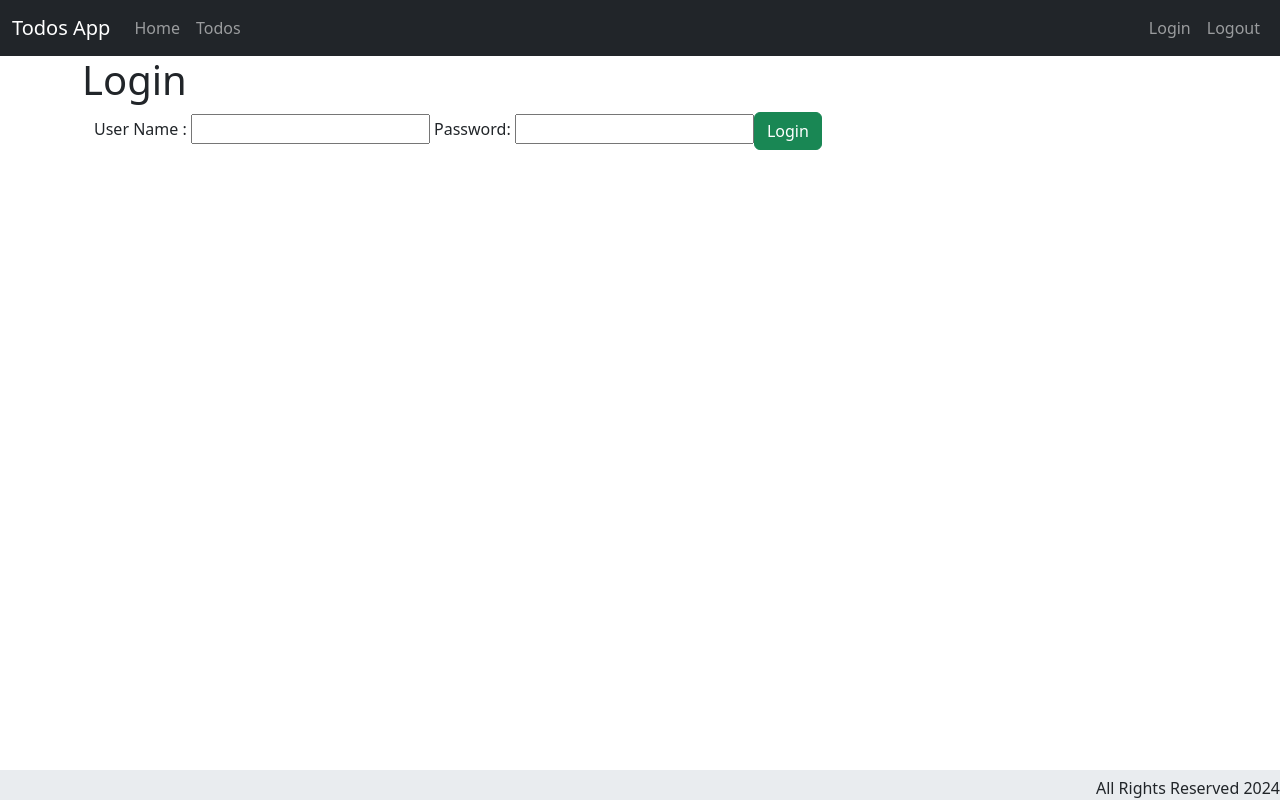
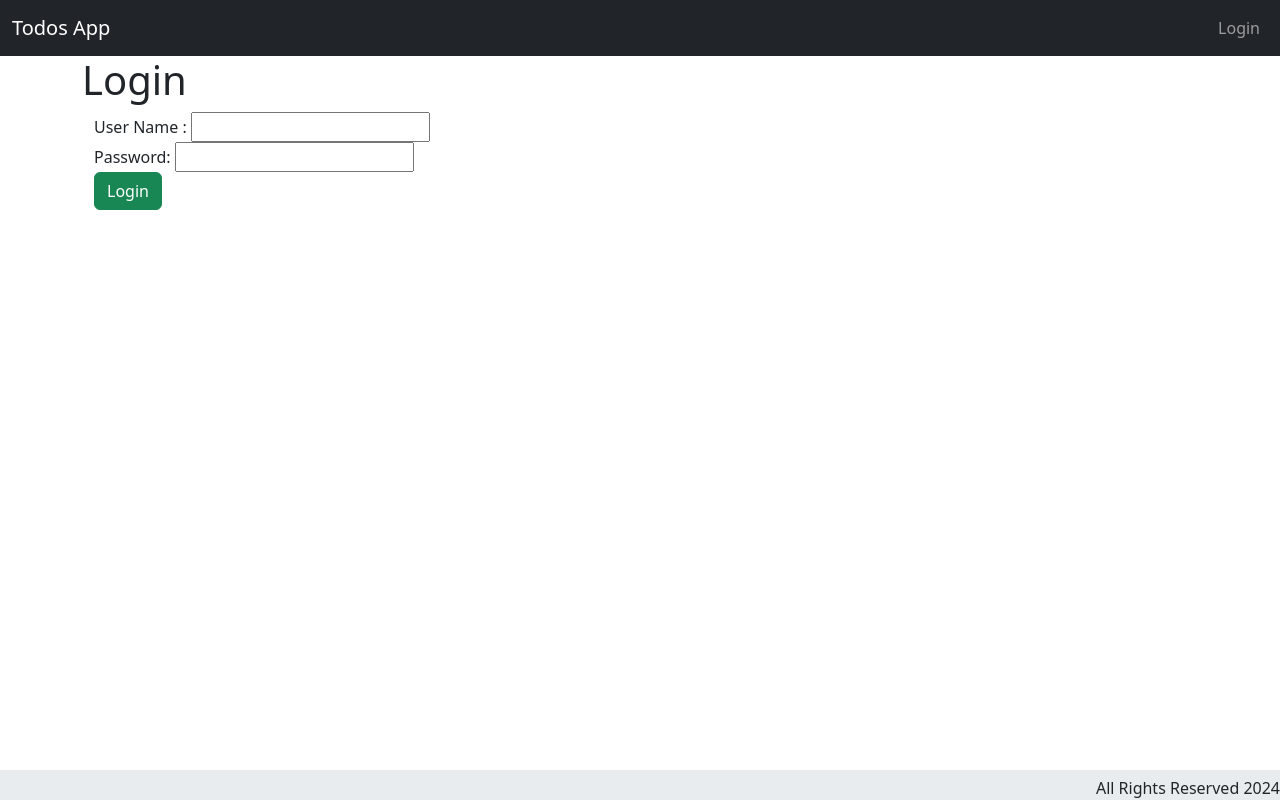
Before and after one commit to AntondeGroot/FullStackJavaApp, an Angular app: page / in a window 1280 px wide. Built offline with nearby package versions, Linux system fonts and the light colour scheme.

Commit message:
009 set menu items visibility when logged in

```diff
--- a/src/app/login/login.component.html
+++ b/src/app/login/login.component.html
@@ -2,11 +2,10 @@
 <h1>Login</h1>
 <div class="container">
     <div class="alert alert-warning" *ngIf='invalidLogin'>{{errorMessage}}</div>
-
     <p>
-        User Name : <input type="text" name="username" [(ngModel)]="username">
-        Password: <input type="password" name="password" [(ngModel)]="password">
-        <button class="btn btn-success" (click)=handleLogin() >Login</button>
+        User Name : <input type="text" name="username" [(ngModel)]="username"> <br>
+        Password:   <input type="password" name="password" [(ngModel)]="password"> <br>
+        <button class="btn btn-success" (click)=handleLogin() >Login</button><br>
     </p>
 
 </div>
--- a/src/app/login/login.component.ts
+++ b/src/app/login/login.component.ts
@@ -2,6 +2,7 @@ import { CommonModule } from '@angular/common';
 import { Component} from '@angular/core';
 import { FormsModule, NgModel } from '@angular/forms';
 import { Router, RouterLink, provideRouter } from '@angular/router';
+import { HardcodedAuthenticationService } from '../service/hardcoded-authentication.service';
 
 @Component({
   selector: 'app-login',
@@ -11,19 +12,20 @@ import { Router, RouterLink, provideRouter } from '@angular/router';
   styleUrl: './login.component.css'
 })
 export class LoginComponent {
-  username : String = ''
+  username : string = ''
   password : string = ''
   invalidLogin: boolean = false
   errorMessage: string = ''
 
 
-  constructor(private router: Router){}
+  constructor(private router: Router,
+    public hardcodedAuthenticationService: HardcodedAuthenticationService){}
 
   handleLogin(){
     this.errorMessage = ''
     this.invalidLogin = false;
 
-    if(this.username == 'devadmin' && this.password == 'welkom01' ){
+    if(this.hardcodedAuthenticationService.authenticate(this.username,this.password)){
       this.router.navigate(['welcome', this.username]);
     }else{
       this.errorMessage = 'Invalid Credentials';
--- a/src/app/menu/menu.component.html
+++ b/src/app/menu/menu.component.html
@@ -1,21 +1,16 @@
 <header>
     <nav class="navbar navbar-expand-md navbar-dark bg-dark">
-        <div class="container-fluid">
+        <div class="container-fluid" >
             <a class="navbar-brand">Todos App</a>
-            <button class="navbar-toggler" type="button" data-bs-toggle="collapse"
-                data-bs-target="#navbarSupportedContent" aria-controls="navbarSupportedContent" aria-expanded="false"
-                aria-label="Toggle navigation">
-                <span class="navbar-toggler-icon"></span>
-            </button>
             <div class="collapse navbar-collapse" id="navbarSupportedContent">
                 <ul Class="navbar-nav">
-                    <li><a routerLink="/welcome" Class="nav-link">Home</a></li>
-                    <li><a routerLink="/todos" Class="nav-link">Todos</a></li>
+                    <li><a *ngIf="hardcodedAuthenticationService.isUserLoggedIn()" routerLink="/welcome" Class="nav-link">Home</a></li>
+                    <li><a *ngIf="hardcodedAuthenticationService.isUserLoggedIn()" routerLink="/todos" Class="nav-link">Todos</a></li>
                 </ul>
 
                 <ul Class="navbar-nav navbar-collapse justify-content-end  ">
-                    <li><a routerLink="/login" Class="nav-link">Login</a></li>
-                    <li><a routerLink="" Class="nav-link">Logout</a></li>
+                    <li><a *ngIf="!hardcodedAuthenticationService.isUserLoggedIn()" routerLink="/login" Class="nav-link">Login</a></li>
+                    <li><a *ngIf="hardcodedAuthenticationService.isUserLoggedIn()" routerLink="" Class="nav-link">Logout</a></li>
                 </ul>
             </div>
         </div>
--- a/src/app/menu/menu.component.ts
+++ b/src/app/menu/menu.component.ts
@@ -1,13 +1,24 @@
-import { Component } from '@angular/core';
+import { Component, OnInit } from '@angular/core';
 import { RouterModule } from '@angular/router';
+import { HardcodedAuthenticationService } from '../service/hardcoded-authentication.service';
+import { CommonModule } from '@angular/common';
+import { FormsModule } from '@angular/forms';
 
 @Component({
   selector: 'app-menu',
   standalone: true,
-  imports: [RouterModule],
+  imports: [RouterModule, CommonModule, FormsModule],
   templateUrl: './menu.component.html',
   styleUrl: './menu.component.css'
 })
-export class MenuComponent {
+export class MenuComponent implements OnInit {
+  isUserLoggedIn: boolean = false;
+
+  constructor(public hardcodedAuthenticationService: HardcodedAuthenticationService) {
+  }
+
+  ngOnInit() {
+    this.isUserLoggedIn = this.hardcodedAuthenticationService.isUserLoggedIn();
+  }
 
 }
--- /dev/null
+++ b/src/app/service/hardcoded-authentication.service.ts
@@ -0,0 +1,25 @@
+import { Injectable } from '@angular/core';
+
+@Injectable({
+  providedIn: 'root'
+})
+export class HardcodedAuthenticationService {
+
+  constructor() { }
+
+  authenticate(username: string, password: string): boolean {
+    if (username == 'devadmin' && password == 'welkom01') {
+      sessionStorage.setItem('authenticatedUser', username);
+      return true;
+    }
+    return false;
+  }
+
+  isUserLoggedIn(): boolean {
+    let user = sessionStorage.getItem('authenticatedUser');
+    if (user) {
+      return true;
+    }
+    return false;
+  }
+}
```
Also changed, not shown: 1 other file (tests, documents, lock files or other folders).
